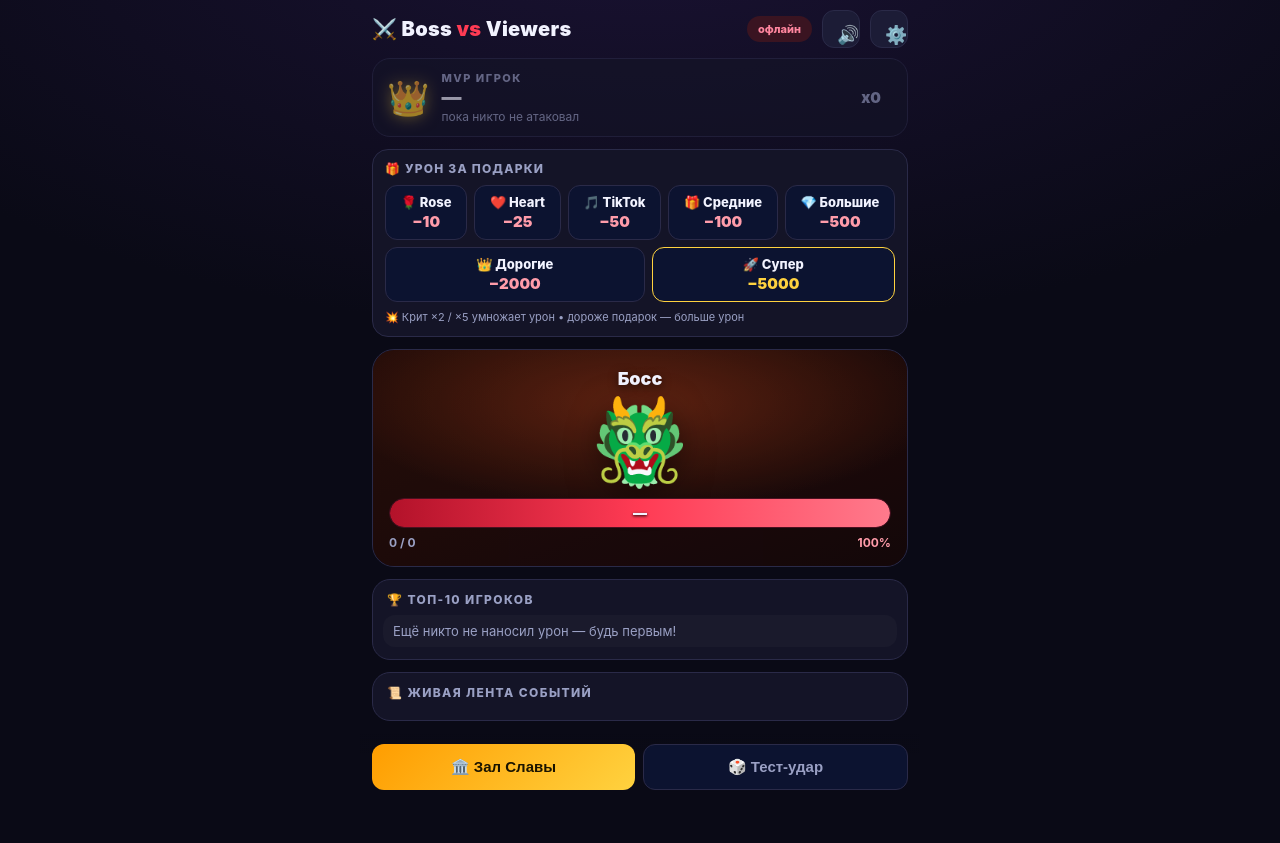
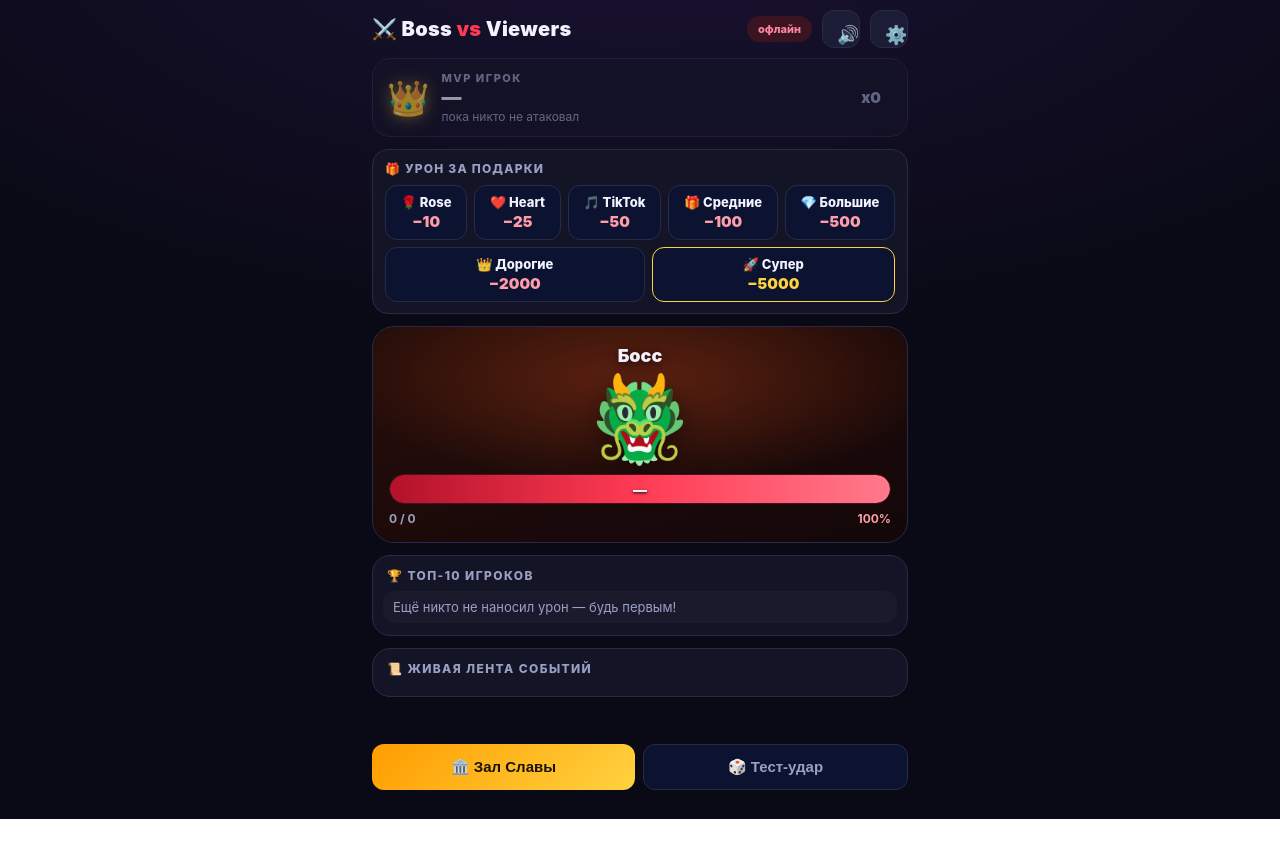
Before and after one commit to mrslava777/tiktok-city, a website: page public/index.html in a window 1280 px wide. After the commit the page ends 819 px from the top, so only its background shows below. Drawn offline with nearby package versions, Linux system fonts and the light colour scheme; no server answers.

Commit message:
UI: remove crit/gift note under legend

```diff
--- a/public/index.html
+++ b/public/index.html
@@ -38,7 +38,6 @@
       <span class="gl-pill"><b>👑 Дорогие</b><i>−2000</i></span>
       <span class="gl-pill sup"><b>🚀 Супер</b><i>−5000</i></span>
     </div>
-    <div class="gl-note">💥 Крит ×2 / ×5 умножает урон • дороже подарок — больше урон</div>
   </div>
 
   <!-- Босс -->
```
